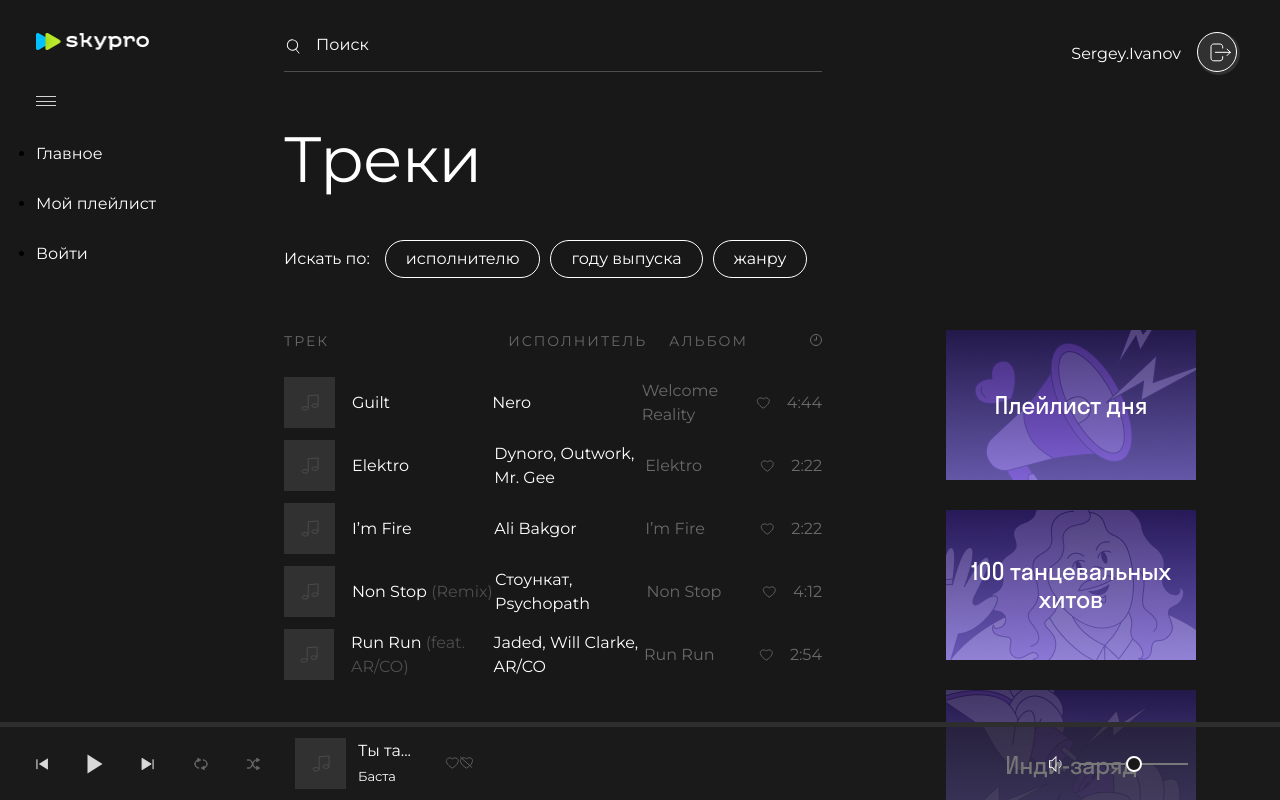
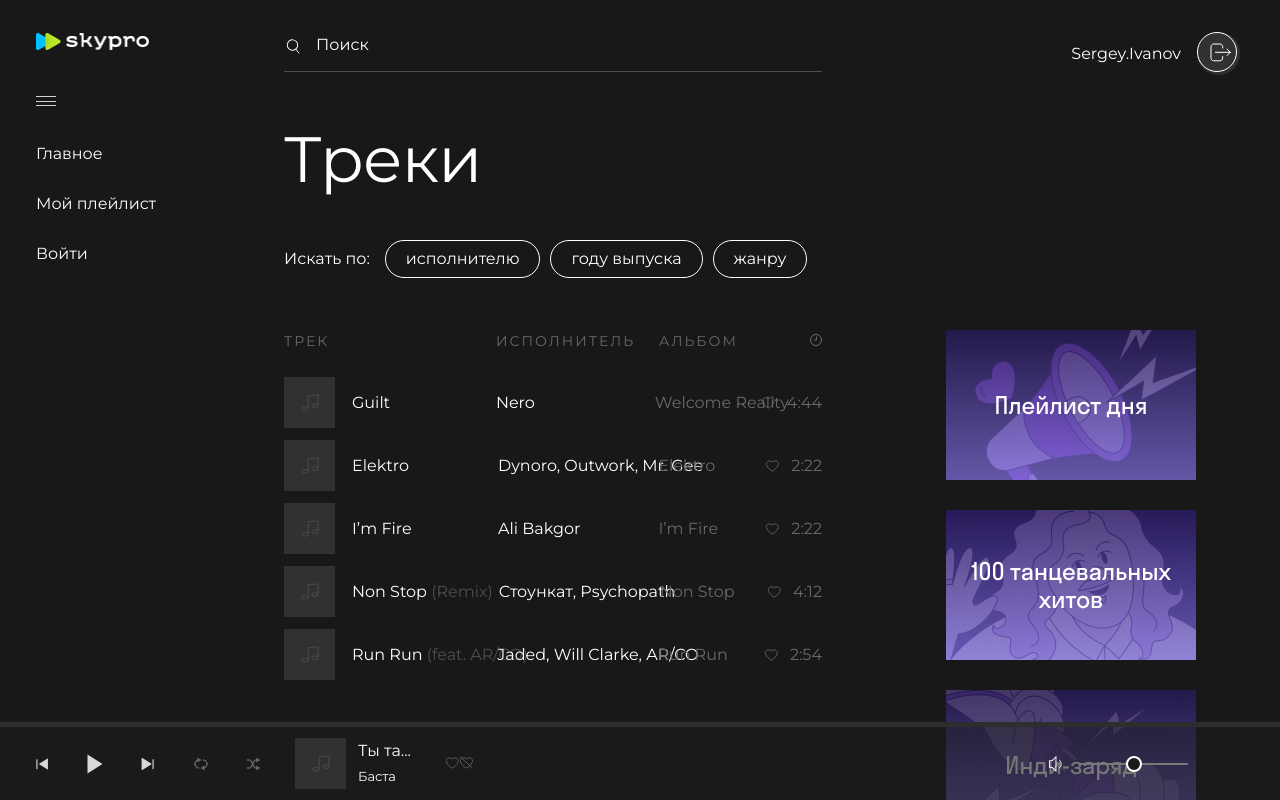
Before and after one commit to kornil777/my-app, a Next.js app: page / in a window 1280 px wide. Built offline with nearby package versions, Linux system fonts and the light colour scheme.

Commit message:
Добавлены компоненты TrackList, TrackItem

```diff
--- a/src/app/components/Centerblock/Centerblock.module.css
+++ b/src/app/components/Centerblock/Centerblock.module.css
@@ -32,11 +32,7 @@
 }
 
 .searchText::placeholder {
-  background-color: transparent;
   color: #ffffff;
-  font-weight: 400;
-  font-size: 16px;
-  line-height: 24px;
 }
 
 .centerblockH2 {
@@ -83,9 +79,8 @@
 
 .contentTitle {
   display: flex;
-  align-items: center;
-  justify-content: space-between;
   margin-bottom: 24px;
+  gap: 16px;
 }
 
 .playlistTitleCol {
@@ -104,105 +99,7 @@
   stroke: #696969;
 }
 
-.col01 { width: 447px; }
-.col02 { width: 321px; }
-.col03 { width: 245px; }
-.col04 { width: 60px; text-align: end; }
-
-.contentPlaylist {
-  display: flex;
-  flex-direction: column;
-  overflow-y: auto;
-}
-
-.playlistItem {
-  width: 100%;
-  display: block;
-  margin-bottom: 12px;
-}
-
-.playlistTrack {
-  display: flex;
-  justify-content: space-between;
-  align-items: center;
-}
-
-.trackTitle {
-  display: flex;
-  align-items: center;
-  width: 447px;
-}
-
-.trackTitleImage {
-  width: 51px;
-  height: 51px;
-  padding: 16px;
-  background: #313131;
-  display: flex;
-  align-items: center;
-  justify-content: center;
-  margin-right: 17px;
-}
-
-.trackTitleSvg {
-  width: 18px;
-  height: 17px;
-  fill: transparent;
-  stroke: #4e4e4e;
-}
-
-.trackTitleLink {
-  font-weight: 400;
-  font-size: 16px;
-  line-height: 24px;
-  color: #ffffff;
-}
-
-.trackTitleSpan {
-  color: #4e4e4e;
-}
-
-.trackAuthor {
-  width: 321px;
-  display: flex;
-  justify-content: flex-start;
-}
-
-.trackAuthorLink {
-  font-weight: 400;
-  font-size: 16px;
-  line-height: 24px;
-  color: #ffffff;
-}
-
-.trackAlbum {
-  width: 245px;
-}
-
-.trackAlbumLink {
-  font-weight: 400;
-  font-size: 16px;
-  line-height: 24px;
-  color: #696969;
-}
-
-.trackTime {
-  display: flex;
-  align-items: center;
-}
-
-.trackTimeSvg {
-  width: 14px;
-  height: 12px;
-  margin-right: 17px;
-  fill: transparent;
-  stroke: #696969;
-}
-
-.trackTimeText {
-  font-weight: 400;
-  font-size: 16px;
-  line-height: 24px;
-  text-align: right;
-  color: #696969;
-}
+.col01 { flex: 4; }
+.col02 { flex: 3; }
+.col03 { flex: 2; }
+.col04 { flex: 1; text-align: end; }
--- a/src/app/components/Centerblock/Centerblock.tsx
+++ b/src/app/components/Centerblock/Centerblock.tsx
@@ -1,39 +1,12 @@
-import Link from 'next/link';
+import TrackList from './TrackList';
 import styles from './Centerblock.module.css';
 
 const tracks = [
-  {
-    title: 'Guilt',
-    author: 'Nero',
-    album: 'Welcome Reality',
-    duration: '4:44',
-  },
-  {
-    title: 'Elektro',
-    author: 'Dynoro, Outwork, Mr. Gee',
-    album: 'Elektro',
-    duration: '2:22',
-  },
-  {
-    title: 'I’m Fire',
-    author: 'Ali Bakgor',
-    album: 'I’m Fire',
-    duration: '2:22',
-  },
-  {
-    title: 'Non Stop',
-    author: 'Стоункат, Psychopath',
-    album: 'Non Stop',
-    duration: '4:12',
-    subtitle: '(Remix)',
-  },
-  {
-    title: 'Run Run',
-    author: 'Jaded, Will Clarke, AR/CO',
-    album: 'Run Run',
-    duration: '2:54',
-    subtitle: '(feat. AR/CO)',
-  },
+  { title: 'Guilt', author: 'Nero', album: 'Welcome Reality', duration: '4:44' },
+  { title: 'Elektro', author: 'Dynoro, Outwork, Mr. Gee', album: 'Elektro', duration: '2:22' },
+  { title: 'I’m Fire', author: 'Ali Bakgor', album: 'I’m Fire', duration: '2:22' },
+  { title: 'Non Stop', author: 'Стоункат, Psychopath', album: 'Non Stop', duration: '4:12', subtitle: '(Remix)' },
+  { title: 'Run Run', author: 'Jaded, Will Clarke, AR/CO', album: 'Run Run', duration: '2:54', subtitle: '(feat. AR/CO)' },
 ];
 
 export default function Centerblock() {
@@ -68,45 +41,7 @@ export default function Centerblock() {
             </svg>
           </div>
         </div>
-        <div className={styles.contentPlaylist}>
-          {tracks.map((track, idx) => (
-            <div key={idx} className={styles.playlistItem}>
-              <div className={styles.playlistTrack}>
-                <div className={styles.trackTitle}>
-                  <div className={styles.trackTitleImage}>
-                    <svg className={styles.trackTitleSvg}>
-                      <use href="/img/icon/sprite.svg#icon-note" />
-                    </svg>
-                  </div>
-                  <div>
-                    <Link href="#" className={styles.trackTitleLink}>
-                      {track.title}{' '}
-                      {track.subtitle && (
-                        <span className={styles.trackTitleSpan}>{track.subtitle}</span>
-                      )}
-                    </Link>
-                  </div>
-                </div>
-                <div className={styles.trackAuthor}>
-                  <Link href="#" className={styles.trackAuthorLink}>
-                    {track.author}
-                  </Link>
-                </div>
-                <div className={styles.trackAlbum}>
-                  <Link href="#" className={styles.trackAlbumLink}>
-                    {track.album}
-                  </Link>
-                </div>
-                <div className={styles.trackTime}>
-                  <svg className={styles.trackTimeSvg}>
-                    <use href="/img/icon/sprite.svg#icon-like" />
-                  </svg>
-                  <span className={styles.trackTimeText}>{track.duration}</span>
-                </div>
-              </div>
-            </div>
-          ))}
-        </div>
+        <TrackList tracks={tracks} />
       </div>
     </div>
   );
--- /dev/null
+++ b/src/app/components/Centerblock/TrackItem.module.css
@@ -0,0 +1,104 @@
+.playlistItem {
+  width: 100%;
+  display: block;
+  margin-bottom: 12px;
+}
+
+.playlistTrack {
+  display: flex;
+  justify-content: space-between;
+  align-items: center;
+}
+
+.trackTitle {
+  display: flex;
+  align-items: center;
+  flex: 4;
+  min-width: 0;
+}
+
+.trackTitleImage {
+  width: 51px;
+  height: 51px;
+  padding: 16px;
+  background: #313131;
+  display: flex;
+  align-items: center;
+  justify-content: center;
+  margin-right: 17px;
+  flex-shrink: 0;
+}
+
+.trackTitleSvg {
+  width: 18px;
+  height: 17px;
+  fill: transparent;
+  stroke: #4e4e4e;
+}
+
+.trackTitleLink {
+  font-weight: 400;
+  font-size: 16px;
+  line-height: 24px;
+  color: #ffffff;
+  white-space: nowrap;
+  overflow: hidden;
+  text-overflow: ellipsis;
+}
+
+.trackTitleSpan {
+  color: #4e4e4e;
+}
+
+.trackAuthor {
+  flex: 3;
+  min-width: 0;
+}
+
+.trackAuthorLink {
+  font-weight: 400;
+  font-size: 16px;
+  line-height: 24px;
+  color: #ffffff;
+  white-space: nowrap;
+  overflow: hidden;
+  text-overflow: ellipsis;
+}
+
+.trackAlbum {
+  flex: 2;
+  min-width: 0;
+}
+
+.trackAlbumLink {
+  font-weight: 400;
+  font-size: 16px;
+  line-height: 24px;
+  color: #696969;
+  white-space: nowrap;
+  overflow: hidden;
+  text-overflow: ellipsis;
+}
+
+.trackTime {
+  flex: 1;
+  display: flex;
+  justify-content: flex-end;
+  align-items: center;
+  gap: 12px;
+}
+
+.trackTimeSvg {
+  width: 14px;
+  height: 12px;
+  fill: transparent;
+  stroke: #696969;
+  flex-shrink: 0;
+}
+
+.trackTimeText {
+  font-weight: 400;
+  font-size: 16px;
+  line-height: 24px;
+  color: #696969;
+}
--- /dev/null
+++ b/src/app/components/Centerblock/TrackItem.tsx
@@ -0,0 +1,48 @@
+import Link from 'next/link';
+import styles from './TrackItem.module.css';
+
+interface TrackItemProps {
+  title: string;
+  author: string;
+  album: string;
+  duration: string;
+  subtitle?: string;
+}
+
+export default function TrackItem({ title, author, album, duration, subtitle }: TrackItemProps) {
+  return (
+    <div className={styles.playlistItem}>
+      <div className={styles.playlistTrack}>
+        <div className={styles.trackTitle}>
+          <div className={styles.trackTitleImage}>
+            <svg className={styles.trackTitleSvg}>
+              <use href="/img/icon/sprite.svg#icon-note" />
+            </svg>
+          </div>
+          <div>
+            <Link href="#" className={styles.trackTitleLink}>
+              {title}{' '}
+              {subtitle && <span className={styles.trackTitleSpan}>{subtitle}</span>}
+            </Link>
+          </div>
+        </div>
+        <div className={styles.trackAuthor}>
+          <Link href="#" className={styles.trackAuthorLink}>
+            {author}
+          </Link>
+        </div>
+        <div className={styles.trackAlbum}>
+          <Link href="#" className={styles.trackAlbumLink}>
+            {album}
+          </Link>
+        </div>
+        <div className={styles.trackTime}>
+          <svg className={styles.trackTimeSvg}>
+            <use href="/img/icon/sprite.svg#icon-like" />
+          </svg>
+          <span className={styles.trackTimeText}>{duration}</span>
+        </div>
+      </div>
+    </div>
+  );
+}
--- /dev/null
+++ b/src/app/components/Centerblock/TrackList.module.css
@@ -0,0 +1,5 @@
+.contentPlaylist {
+  display: flex;
+  flex-direction: column;
+  overflow-y: auto;
+}
--- /dev/null
+++ b/src/app/components/Centerblock/TrackList.tsx
@@ -0,0 +1,24 @@
+import TrackItem from './TrackItem';
+import styles from './TrackList.module.css';
+
+interface Track {
+  title: string;
+  author: string;
+  album: string;
+  duration: string;
+  subtitle?: string;
+}
+
+interface TrackListProps {
+  tracks: Track[];
+}
+
+export default function TrackList({ tracks }: TrackListProps) {
+  return (
+    <div className={styles.contentPlaylist}>
+      {tracks.map((track, idx) => (
+        <TrackItem key={idx} {...track} />
+      ))}
+    </div>
+  );
+}
--- a/src/app/components/Navigation/Navigation.module.css
+++ b/src/app/components/Navigation/Navigation.module.css
@@ -37,10 +37,12 @@
 .navMenu {
   display: block;
   visibility: visible;
+
 }
 
 .menuList {
   padding: 18px 0 10px 0;
+   list-style: none;
 }
 
 .menuItem {
```
Also changed, not shown: src/app/components/Centerblock/next.config.ts (added, +10 -0 lines).
